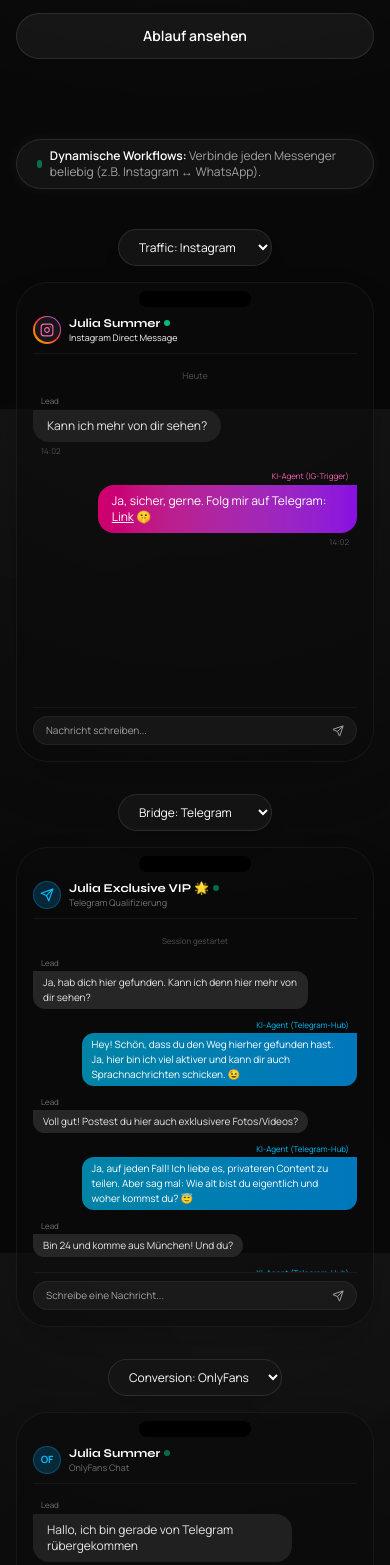
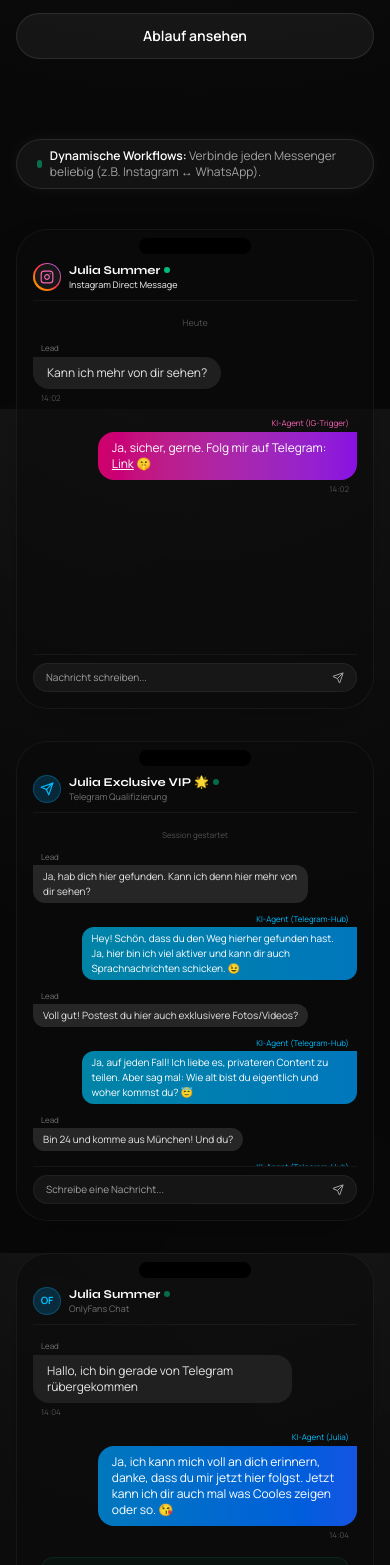
Before and after one commit to Jonaspwittmann/Marketing-Multi-Channel-Funnel, a React (Vite) app: page / in a window 390 px wide. Shown: the part 435-2000 px from the top of the page. Built offline with nearby package versions, Linux system fonts and the light colour scheme.

Commit message:
Hardcode the 3 phones to IG, TG, and OF and remove selects

```diff
--- a/src/App.tsx
+++ b/src/App.tsx
@@ -493,23 +493,18 @@
     }
   };
   const getSourceUI = () => {
-    if (sourcePlatform === 'tw') return { name: 'Twitter Direct Message', agent: 'KI-Agent (TW-Trigger)', icon: TwitterIcon, iconColor: 'text-sky-400', color: 'text-sky-400', bubble: 'bg-gradient-to-r from-sky-600/90 to-blue-600/90', bg: 'from-sky-500 via-blue-500 to-indigo-500' };
-    if (sourcePlatform === 'wa') return { name: 'WhatsApp Chat', agent: 'KI-Agent (WA-Trigger)', icon: WhatsAppIcon, iconColor: 'text-emerald-400', color: 'text-emerald-400', bubble: 'bg-gradient-to-r from-emerald-600/90 to-green-600/90', bg: 'from-emerald-500 via-green-500 to-teal-500' };
     return { name: 'Instagram Direct Message', agent: 'KI-Agent (IG-Trigger)', icon: InstagramIcon, iconColor: 'text-pink-400', color: 'text-pink-400', bubble: 'bg-gradient-to-r from-pink-600/90 to-purple-600/90', bg: 'from-yellow-500 via-red-500 to-purple-500' };
   };
-  const getBridgeUI = () => {
-    if (bridgePlatform === 'wa') return { name: 'WhatsApp Qualifizierung', agent: 'KI-Agent (WhatsApp-Hub)', icon: WhatsAppIcon, iconColor: 'text-emerald-400', color: 'text-emerald-400', bubble: 'bg-gradient-to-r from-emerald-600/90 to-green-600/90', bg: 'bg-emerald-500/20 border-emerald-500/30' };
-    if (bridgePlatform === 'dc') return { name: 'Discord Qualifizierung', agent: 'KI-Agent (Discord-Hub)', icon: DiscordIcon, iconColor: 'text-indigo-400', color: 'text-indigo-400', bubble: 'bg-gradient-to-r from-indigo-600/90 to-violet-600/90', bg: 'bg-indigo-500/20 border-indigo-500/30' };
+  const getBridgePhoneUI = () => {
     return { name: 'Telegram Qualifizierung', agent: 'KI-Agent (Telegram-Hub)', icon: TelegramIcon, iconColor: 'text-sky-400', color: 'text-sky-400', bubble: 'bg-gradient-to-r from-cyan-600/90 to-sky-600/90', bg: 'bg-sky-500/20 border-sky-500/30' };
   };
   const getDestUI = () => {
-    if (destPlatform === 'pa') return { name: 'Patreon Chat', symbol: 'PA', agent: 'KI-Agent (Patreon)', color: 'text-orange-400', bubble: 'bg-gradient-to-r from-orange-600/90 to-red-600/90', bg: 'bg-orange-500/20 border-orange-500/30' };
     return { name: 'OnlyFans Chat', symbol: 'OF', agent: 'KI-Agent (Julia)', color: 'text-sky-400', bubble: 'bg-gradient-to-r from-sky-600/90 to-blue-600/90', bg: 'bg-sky-500/20 border-sky-500/30' };
   };
 
   const sourceUI = getSourceUI();
   const SourceIcon = sourceUI.icon;
-  const bridgeUI = getBridgeUI();
+  const bridgeUI = getBridgePhoneUI();
   const BridgeIcon = bridgeUI.icon;
   const destUI = getDestUI();
 
@@ -620,12 +615,6 @@
 
             {/* Handy 1: Source DM */}
             <div className="flex flex-col gap-4">
-              <select value={sourcePlatform} onChange={(e) => setSourcePlatform(e.target.value)} className="bg-neutral-900/80 border border-white/10 rounded-full px-4 py-2 text-xs text-white font-manrope outline-none cursor-pointer self-center focus:border-white/30 transition-all hover:bg-neutral-800 shadow-xl">
-                <option value="ig">Traffic: Instagram</option>
-                <option value="tw">Traffic: Twitter (X)</option>
-                <option value="wa">Traffic: WhatsApp</option>
-              </select>
-
               <div className="glass-panel rounded-[32px] border border-white/10 p-4 relative bg-neutral-950/40 shadow-2xl h-[480px] flex flex-col justify-between overflow-hidden group hover:border-white/20 transition-all duration-300">
                 {/* Notch / Phone Top */}
                 <div className="absolute top-2 left-1/2 -translate-x-1/2 w-28 h-4 bg-black rounded-full z-20 flex items-center justify-center">
@@ -682,12 +671,6 @@
 
             {/* Handy 2: Bridge Chat */}
             <div className="flex flex-col gap-4">
-              <select value={bridgePlatform} onChange={(e) => setBridgePlatform(e.target.value)} className="bg-neutral-900/80 border border-white/10 rounded-full px-4 py-2 text-xs text-white font-manrope outline-none cursor-pointer self-center focus:border-white/30 transition-all hover:bg-neutral-800 shadow-xl">
-                <option value="tg">Bridge: Telegram</option>
-                <option value="wa">Bridge: WhatsApp</option>
-                <option value="dc">Bridge: Discord</option>
-              </select>
-
               <div className="glass-panel rounded-[32px] border border-white/10 p-4 relative bg-neutral-950/40 shadow-2xl h-[480px] flex flex-col justify-between overflow-hidden group hover:border-white/20 transition-all duration-300">
                 {/* Notch */}
                 <div className="absolute top-2 left-1/2 -translate-x-1/2 w-28 h-4 bg-black rounded-full z-20 flex items-center justify-center">
@@ -772,11 +755,6 @@
 
             {/* Handy 3: Conversion */}
             <div className="flex flex-col gap-4">
-              <select value={destPlatform} onChange={(e) => setDestPlatform(e.target.value)} className="bg-neutral-900/80 border border-white/10 rounded-full px-4 py-2 text-xs text-white font-manrope outline-none cursor-pointer self-center focus:border-white/30 transition-all hover:bg-neutral-800 shadow-xl">
-                <option value="of">Conversion: OnlyFans</option>
-                <option value="pa">Conversion: Patreon</option>
-              </select>
-
               <div className="glass-panel rounded-[32px] border border-white/10 p-4 relative bg-neutral-950/40 shadow-2xl h-[480px] flex flex-col justify-between overflow-hidden group hover:border-white/20 transition-all duration-300">
                 {/* Notch */}
                 <div className="absolute top-2 left-1/2 -translate-x-1/2 w-28 h-4 bg-black rounded-full z-20 flex items-center justify-center">
```
